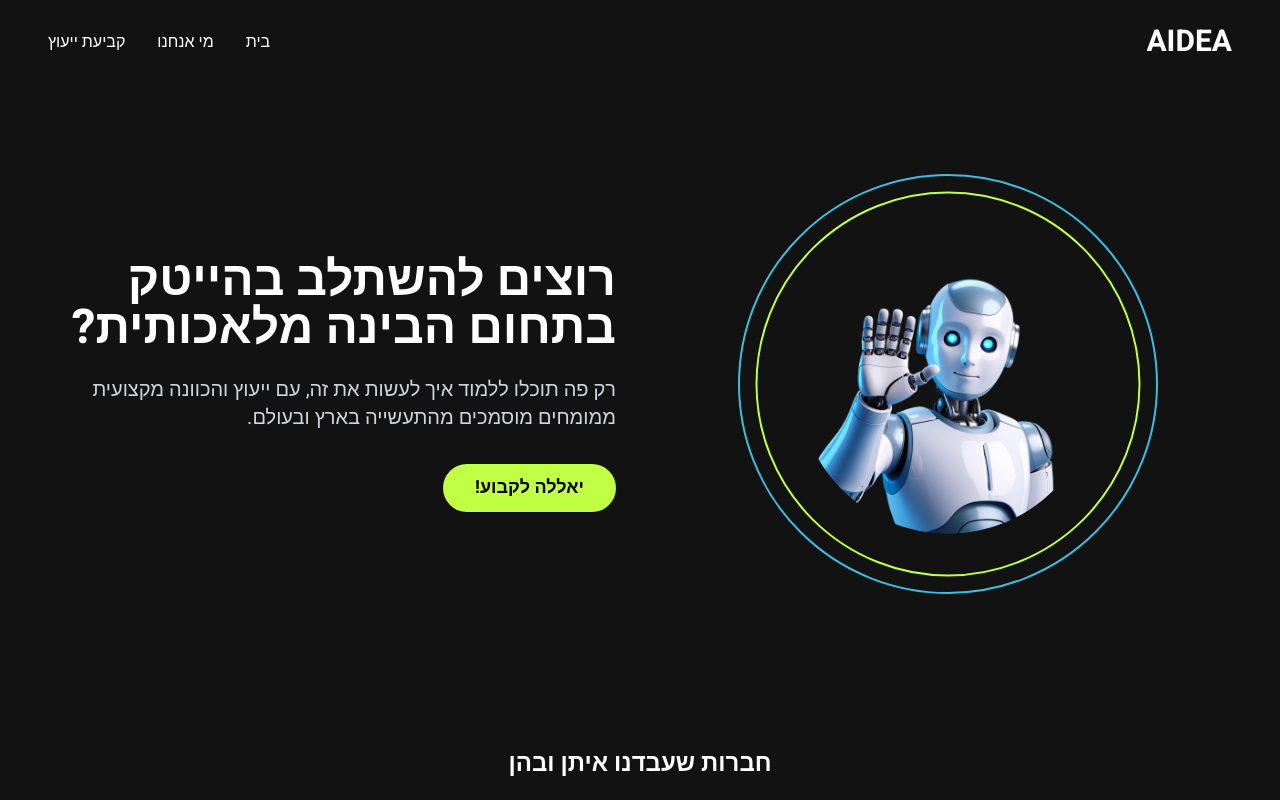
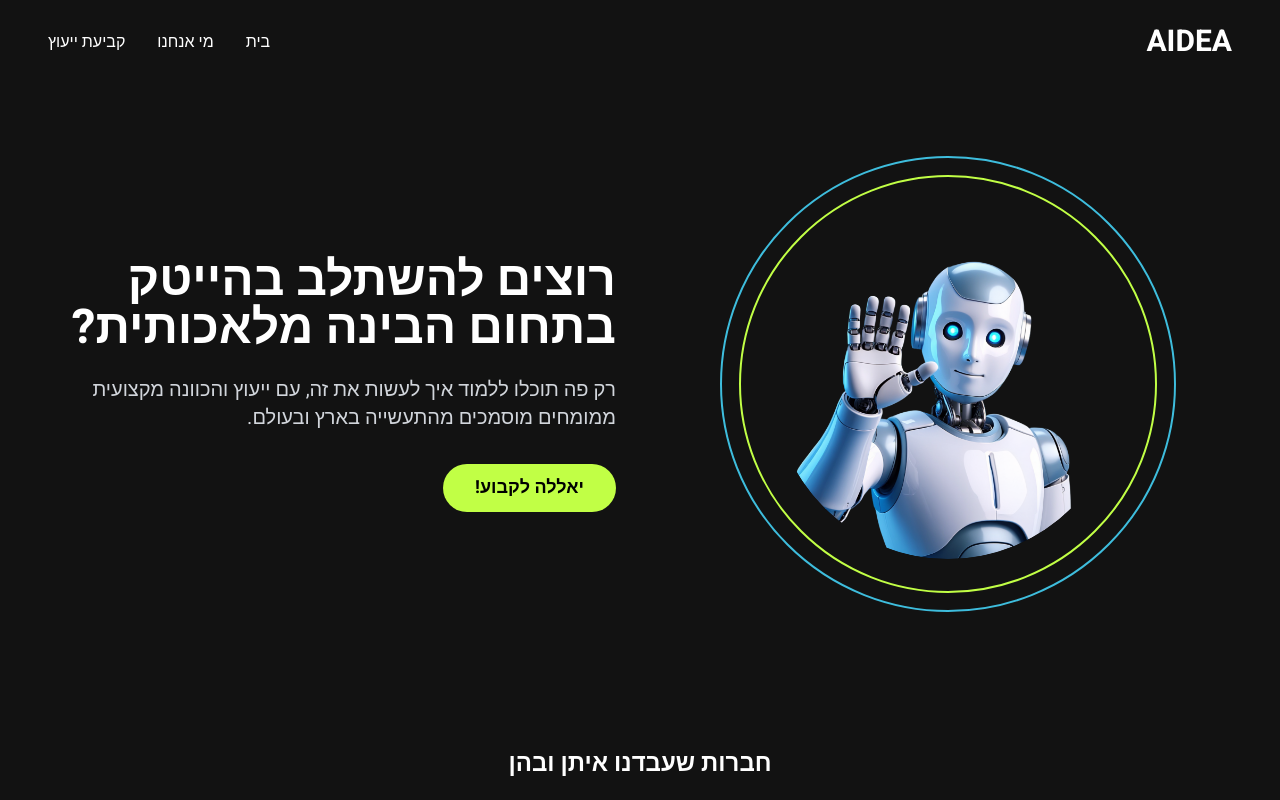
Before and after one commit to MrsHorrid/yalla-ivrit-web, a React (Vite) app: page / in a window 1280 px wide. Shown: the top 800 px of the page. Built offline with nearby package versions, Linux system fonts and the light colour scheme.

Commit message:
Fix: Make image fit the circle
Adjust image size to fit within the circle.

```diff
--- a/src/components/HeroSection.tsx
+++ b/src/components/HeroSection.tsx
@@ -7,11 +7,11 @@ const HeroSection: React.FC = () => {
     <section className="min-h-[600px] flex flex-col-reverse md:flex-row items-center gap-12 py-12 px-6 md:px-12">
       {/* Robot image with glowing rings */}
       <div className="md:w-1/2 flex justify-center">
-        <div className="robot-ring relative w-[350px] h-[350px] flex items-center justify-center">
+        <div className="robot-ring relative w-[380px] h-[380px] flex items-center justify-center">
           <img
             src="/lovable-uploads/08572f23-3f9f-4ecc-8b6f-630c5a4dcd79.png"
             alt="רובוט בינה מלאכותית"
-            className="w-[300px] h-[300px] object-contain z-10 rounded-full"
+            className="w-[350px] h-[350px] object-contain z-10 rounded-full"
           />
         </div>
       </div>
```
